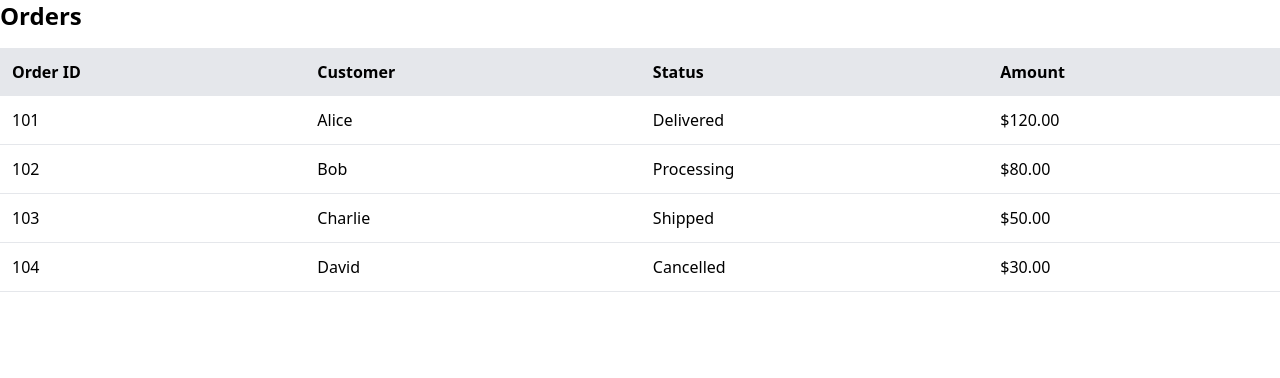
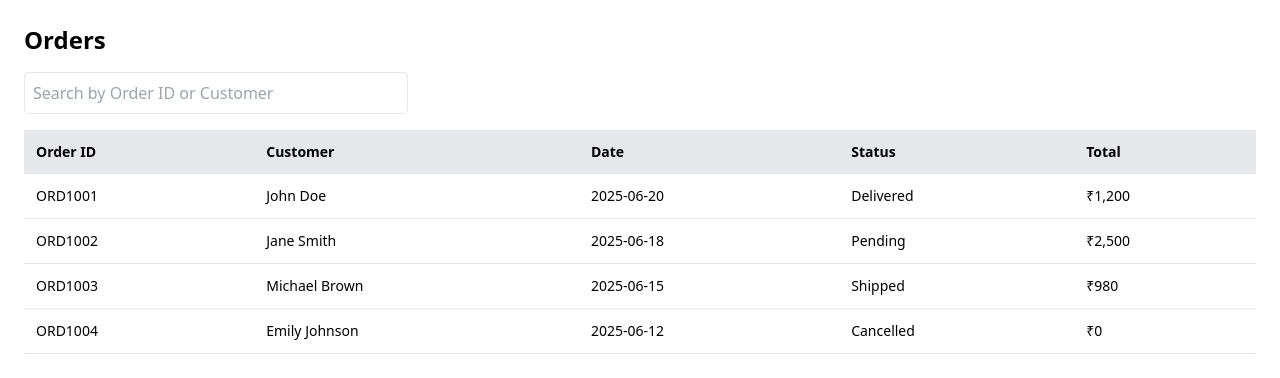
Before and after one commit to padmavathianguluri/CRM_Dashboard, a React (Vite) app: page /orders in a window 1280 px wide. Shown: the top 378 px of the page. Built offline with nearby package versions, Linux system fonts and the light colour scheme; sample sign-in values are in the browser's storage.

Commit message:
Improved Orders, Customers, Users, Products pages with table UI and search functionality

```diff
--- a/src/pages/Customers.jsx
+++ b/src/pages/Customers.jsx
@@ -1,18 +1,86 @@
-import React from "react";
+import React, { useState } from "react";
 
-const customers = ["Alice", "Bob", "Charlie", "David"];
+const sampleCustomers = [
+  {
+    name: "John Doe",
+    email: "john@example.com",
+    phone: "9876543210",
+    orders: 5,
+  },
+  {
+    name: "Jane Smith",
+    email: "jane@example.com",
+    phone: "9123456780",
+    orders: 8,
+  },
+  {
+    name: "Emily Johnson",
+    email: "emily@example.com",
+    phone: "9898989898",
+    orders: 3,
+  },
+  {
+    name: "Michael Brown",
+    email: "michael@example.com",
+    phone: "9789456123",
+    orders: 2,
+  },
+];
 
 const Customers = () => {
+  const [search, setSearch] = useState("");
+
+  const filteredCustomers = sampleCustomers.filter(
+    (customer) =>
+      customer.name.toLowerCase().includes(search.toLowerCase()) ||
+      customer.email.toLowerCase().includes(search.toLowerCase())
+  );
+
   return (
-    <div>
-      <h1 className="text-2xl font-bold mb-4">Customers</h1>
-      <ul className="space-y-2">
-        {customers.map((name, i) => (
-          <li key={i} className="bg-white dark:bg-gray-800 p-4 rounded shadow">
-            {name}
-          </li>
-        ))}
-      </ul>
+    <div className="p-6">
+      <h2 className="text-2xl font-bold mb-4">Customers</h2>
+
+      <input
+        type="text"
+        placeholder="Search by name or email"
+        value={search}
+        onChange={(e) => setSearch(e.target.value)}
+        className="mb-4 p-2 border rounded w-full max-w-sm"
+      />
+
+      <div className="overflow-x-auto">
+        <table className="min-w-full bg-white dark:bg-gray-800 rounded shadow">
+          <thead>
+            <tr className="bg-gray-200 dark:bg-gray-700 text-left text-sm">
+              <th className="p-3">Name</th>
+              <th className="p-3">Email</th>
+              <th className="p-3">Phone</th>
+              <th className="p-3">Total Orders</th>
+            </tr>
+          </thead>
+          <tbody>
+            {filteredCustomers.length > 0 ? (
+              filteredCustomers.map((cust, index) => (
+                <tr
+                  key={index}
+                  className="border-b dark:border-gray-700 text-sm hover:bg-gray-50 dark:hover:bg-gray-700"
+                >
+                  <td className="p-3">{cust.name}</td>
+                  <td className="p-3">{cust.email}</td>
+                  <td className="p-3">{cust.phone}</td>
+                  <td className="p-3">{cust.orders}</td>
+                </tr>
+              ))
+            ) : (
+              <tr>
+                <td colSpan="4" className="p-3 text-center text-gray-500">
+                  No customers found.
+                </td>
+              </tr>
+            )}
+          </tbody>
+        </table>
+      </div>
     </div>
   );
 };
--- a/src/pages/Orders.jsx
+++ b/src/pages/Orders.jsx
@@ -1,38 +1,89 @@
-import React from "react";
+import React, { useState } from "react";
 
-const orders = [
-  { id: 101, customer: "Alice", status: "Delivered", amount: "$120.00" },
-  { id: 102, customer: "Bob", status: "Processing", amount: "$80.00" },
-  { id: 103, customer: "Charlie", status: "Shipped", amount: "$50.00" },
-  { id: 104, customer: "David", status: "Cancelled", amount: "$30.00" },
+const sampleOrders = [
+  {
+    id: "ORD1001",
+    customer: "John Doe",
+    date: "2025-06-20",
+    status: "Delivered",
+    total: "₹1,200",
+  },
+  {
+    id: "ORD1002",
+    customer: "Jane Smith",
+    date: "2025-06-18",
+    status: "Pending",
+    total: "₹2,500",
+  },
+  {
+    id: "ORD1003",
+    customer: "Michael Brown",
+    date: "2025-06-15",
+    status: "Shipped",
+    total: "₹980",
+  },
+  {
+    id: "ORD1004",
+    customer: "Emily Johnson",
+    date: "2025-06-12",
+    status: "Cancelled",
+    total: "₹0",
+  },
 ];
 
 const Orders = () => {
+  const [search, setSearch] = useState("");
+
+  const filteredOrders = sampleOrders.filter(
+    (order) =>
+      order.customer.toLowerCase().includes(search.toLowerCase()) ||
+      order.id.toLowerCase().includes(search.toLowerCase())
+  );
+
   return (
-    <div>
-      <h1 className="text-2xl font-bold mb-4">Orders</h1>
+    <div className="p-6">
+      <h2 className="text-2xl font-bold mb-4">Orders</h2>
+
+      <input
+        type="text"
+        placeholder="Search by Order ID or Customer"
+        value={search}
+        onChange={(e) => setSearch(e.target.value)}
+        className="mb-4 p-2 border rounded w-full max-w-sm"
+      />
+
       <div className="overflow-x-auto">
-        <table className="w-full text-left border-collapse">
+        <table className="min-w-full bg-white dark:bg-gray-800 rounded shadow">
           <thead>
-            <tr className="bg-gray-200 dark:bg-gray-700">
+            <tr className="bg-gray-200 dark:bg-gray-700 text-left text-sm">
               <th className="p-3">Order ID</th>
               <th className="p-3">Customer</th>
+              <th className="p-3">Date</th>
               <th className="p-3">Status</th>
-              <th className="p-3">Amount</th>
+              <th className="p-3">Total</th>
             </tr>
           </thead>
           <tbody>
-            {orders.map((order) => (
-              <tr
-                key={order.id}
-                className="border-b dark:border-gray-700 hover:bg-gray-100 dark:hover:bg-gray-800"
-              >
-                <td className="p-3">{order.id}</td>
-                <td className="p-3">{order.customer}</td>
-                <td className="p-3">{order.status}</td>
-                <td className="p-3">{order.amount}</td>
+            {filteredOrders.length > 0 ? (
+              filteredOrders.map((order, index) => (
+                <tr
+                  key={index}
+                  className="border-b dark:border-gray-700 text-sm hover:bg-gray-50 dark:hover:bg-gray-700"
+                >
+                  <td className="p-3">{order.id}</td>
+                  <td className="p-3">{order.customer}</td>
+                  <td className="p-3">{order.date}</td>
+                  <td className="p-3">{order.status}</td>
+                  <td className="p-3">{order.total}</td>
+                </tr>
+              ))
+            ) : (
+              <tr>
+                <td colSpan="5" className="p-3 text-center text-gray-500">
+                  No orders found.
+                </td>
               </tr>
-            ))}
+            )}
           </tbody>
         </table>
       </div>
--- a/src/pages/Products.jsx
+++ b/src/pages/Products.jsx
@@ -1,30 +1,71 @@
-import React from "react";
+import React, { useState } from "react";
 
-const products = [
-  { name: "Shirt", price: "$25", img: "https://via.placeholder.com/100" },
-  { name: "Shoes", price: "$50", img: "https://via.placeholder.com/100" },
-  { name: "Watch", price: "$75", img: "https://via.placeholder.com/100" },
+const sampleProducts = [
+  { name: "iPhone 14", category: "Electronics", price: "₹79,999", stock: 15 },
+  {
+    name: "Samsung Galaxy S22",
+    category: "Electronics",
+    price: "₹74,999",
+    stock: 8,
+  },
+  { name: "Dell XPS 15", category: "Laptops", price: "₹1,39,999", stock: 5 },
+  { name: "AirPods Pro", category: "Accessories", price: "₹24,999", stock: 20 },
+  { name: "Coffee Mug", category: "Home", price: "₹499", stock: 50 },
 ];
 
 const Products = () => {
+  const [search, setSearch] = useState("");
+
+  const filteredProducts = sampleProducts.filter(
+    (product) =>
+      product.name.toLowerCase().includes(search.toLowerCase()) ||
+      product.category.toLowerCase().includes(search.toLowerCase())
+  );
+
   return (
-    <div>
-      <h1 className="text-2xl font-bold mb-4">Products</h1>
-      <div className="grid grid-cols-1 sm:grid-cols-2 md:grid-cols-3 gap-6">
-        {products.map((item, index) => (
-          <div
-            key={index}
-            className="bg-white dark:bg-gray-800 p-4 rounded shadow text-center"
-          >
-            <img
-              src={item.img}
-              alt={item.name}
-              className="mx-auto mb-2 w-24 h-24 object-cover"
-            />
-            <h2 className="text-lg font-semibold">{item.name}</h2>
-            <p className="text-blue-600 dark:text-blue-400">{item.price}</p>
-          </div>
-        ))}
+    <div className="p-6">
+      <h2 className="text-2xl font-bold mb-4">Products</h2>
+
+      <input
+        type="text"
+        placeholder="Search by name or category"
+        value={search}
+        onChange={(e) => setSearch(e.target.value)}
+        className="mb-4 p-2 border rounded w-full max-w-sm"
+      />
+
+      <div className="overflow-x-auto">
+        <table className="min-w-full bg-white dark:bg-gray-800 rounded shadow">
+          <thead>
+            <tr className="bg-gray-200 dark:bg-gray-700 text-left text-sm">
+              <th className="p-3">Name</th>
+              <th className="p-3">Category</th>
+              <th className="p-3">Price</th>
+              <th className="p-3">Stock</th>
+            </tr>
+          </thead>
+          <tbody>
+            {filteredProducts.length > 0 ? (
+              filteredProducts.map((product, index) => (
+                <tr
+                  key={index}
+                  className="border-b dark:border-gray-700 text-sm hover:bg-gray-50 dark:hover:bg-gray-700"
+                >
+                  <td className="p-3">{product.name}</td>
+                  <td className="p-3">{product.category}</td>
+                  <td className="p-3">{product.price}</td>
+                  <td className="p-3">{product.stock}</td>
+                </tr>
+              ))
+            ) : (
+              <tr>
+                <td colSpan="4" className="p-3 text-center text-gray-500">
+                  No products found.
+                </td>
+              </tr>
+            )}
+          </tbody>
+        </table>
       </div>
     </div>
   );
--- a/src/pages/Users.jsx
+++ b/src/pages/Users.jsx
@@ -1,25 +1,85 @@
-import React from "react";
+import React, { useState } from "react";
 
-const users = [
-  { name: "Admin A", role: "Admin" },
-  { name: "Editor B", role: "Editor" },
-  { name: "Viewer C", role: "Viewer" },
+const sampleUsers = [
+  {
+    name: "Admin User",
+    email: "admin@example.com",
+    role: "Admin",
+    access: "Full",
+  },
+  {
+    name: "John Manager",
+    email: "john@example.com",
+    role: "Manager",
+    access: "Moderate",
+  },
+  {
+    name: "Support Agent",
+    email: "support@example.com",
+    role: "Support",
+    access: "Limited",
+  },
+  {
+    name: "Guest User",
+    email: "guest@example.com",
+    role: "Viewer",
+    access: "Read Only",
+  },
 ];
 
 const Users = () => {
+  const [search, setSearch] = useState("");
+
+  const filteredUsers = sampleUsers.filter(
+    (user) =>
+      user.name.toLowerCase().includes(search.toLowerCase()) ||
+      user.email.toLowerCase().includes(search.toLowerCase())
+  );
+
   return (
-    <div>
-      <h1 className="text-2xl font-bold mb-4">Users</h1>
-      <div className="grid grid-cols-1 md:grid-cols-3 gap-6">
-        {users.map((user, index) => (
-          <div
-            key={index}
-            className="bg-white dark:bg-gray-800 p-6 rounded shadow text-center"
-          >
-            <h2 className="text-xl font-semibold">{user.name}</h2>
-            <p className="text-gray-500 dark:text-gray-300">{user.role}</p>
-          </div>
-        ))}
+    <div className="p-6">
+      <h2 className="text-2xl font-bold mb-4">Users</h2>
+
+      <input
+        type="text"
+        placeholder="Search by name or email"
+        value={search}
+        onChange={(e) => setSearch(e.target.value)}
+        className="mb-4 p-2 border rounded w-full max-w-sm"
+      />
+
+      <div className="overflow-x-auto">
+        <table className="min-w-full bg-white dark:bg-gray-800 rounded shadow">
+          <thead>
+            <tr className="bg-gray-200 dark:bg-gray-700 text-left text-sm">
+              <th className="p-3">Name</th>
+              <th className="p-3">Email</th>
+              <th className="p-3">Role</th>
+              <th className="p-3">Access Level</th>
+            </tr>
+          </thead>
+          <tbody>
+            {filteredUsers.length > 0 ? (
+              filteredUsers.map((user, index) => (
+                <tr
+                  key={index}
+                  className="border-b dark:border-gray-700 text-sm hover:bg-gray-50 dark:hover:bg-gray-700"
+                >
+                  <td className="p-3">{user.name}</td>
+                  <td className="p-3">{user.email}</td>
+                  <td className="p-3">{user.role}</td>
+                  <td className="p-3">{user.access}</td>
+                </tr>
+              ))
+            ) : (
+              <tr>
+                <td colSpan="4" className="p-3 text-center text-gray-500">
+                  No users found.
+                </td>
+              </tr>
+            )}
+          </tbody>
+        </table>
       </div>
     </div>
   );
```
